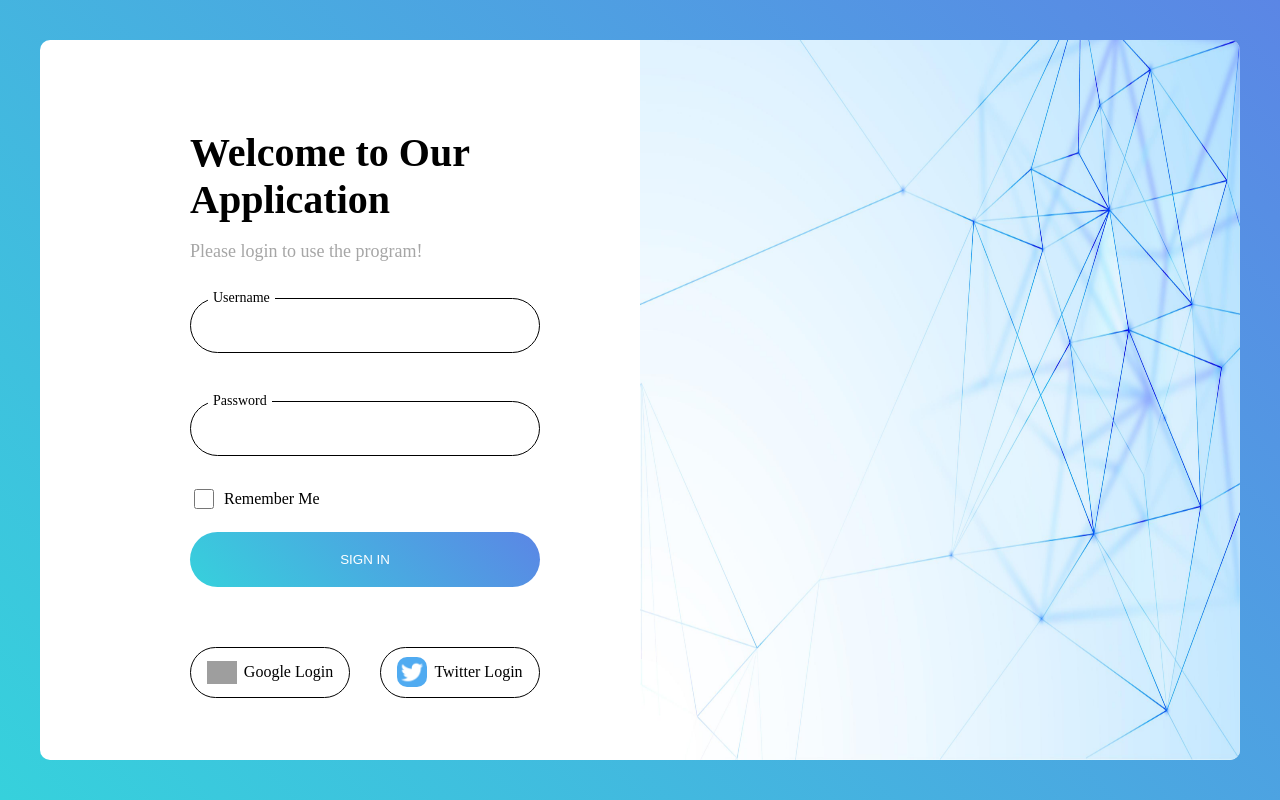
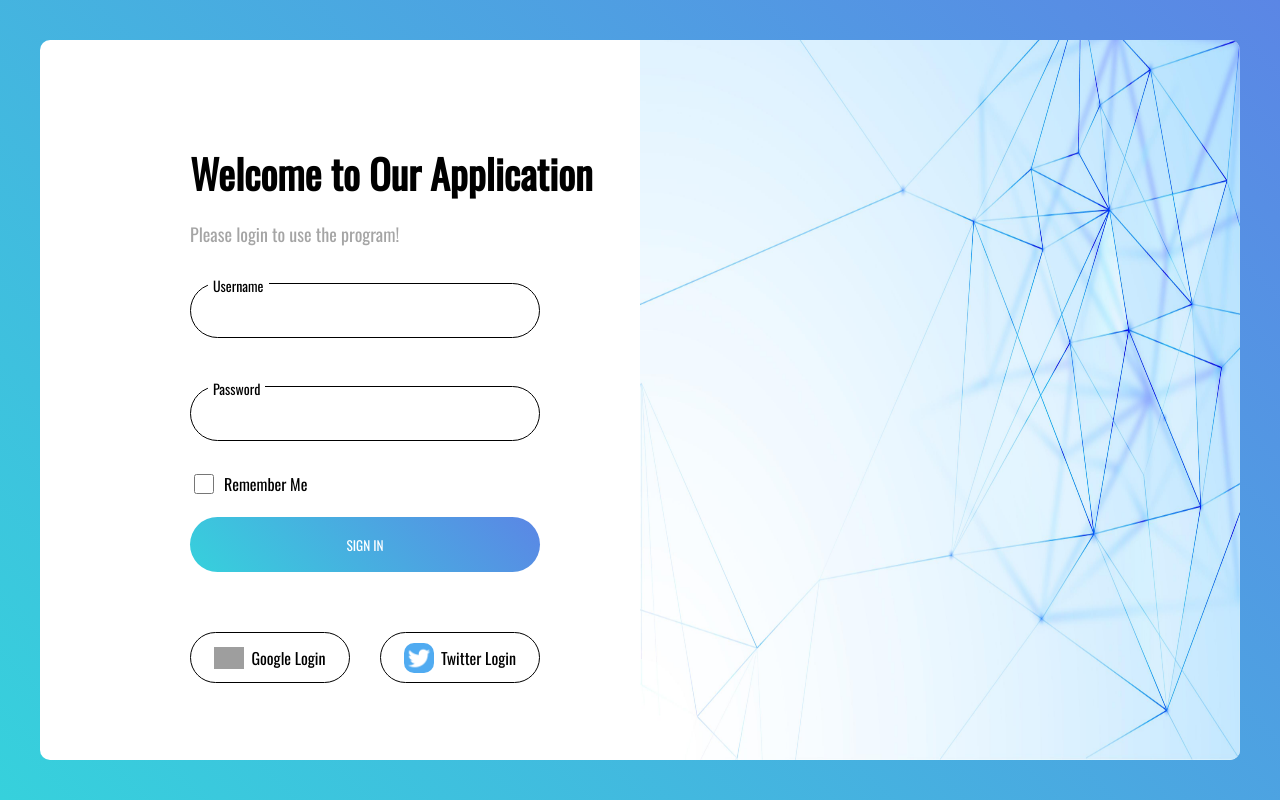
Before and after one commit to snoxrow/UserLoginPage, a plain HTML site: page index.html in a window 1280 px wide. Drawn offline with nearby package versions, Linux system fonts and the light colour scheme; grey boxes are pictures that could not be loaded.

Commit message:
Update style.css
Updated fonts

```diff
--- a/style.css
+++ b/style.css
@@ -1,3 +1,5 @@
+@import url("https://fonts.googleapis.com/css2?family=Oswald&family=Roboto:wght@300;400;700&display=swap");
+
 body {
   margin: 0;
   padding: 0;
@@ -33,11 +35,13 @@ body {
 .header h1 {
   font-size: 40px;
   margin-bottom: 10px;
+  font-family: "Oswald", sans-serif;
 }
 .header p {
   color: grey;
   font-size: 18px;
   opacity: 0.7;
+  font-family: "Oswald", sans-serif;
 }
 .left-side {
   display: flex;
@@ -77,6 +81,7 @@ input[type="password"] {
   height: 55px;
   transition: background 0.5s;
   font-size: 18px;
+  font-family: "Oswald", sans-serif;
 }
 
 input[type="checkbox"] {
@@ -98,12 +103,16 @@ input[type="checkbox"] {
   padding: 0 5px;
   transform: translate(18px, 10px);
   font-size: 14px;
+  font-family: "Oswald", sans-serif;
 }
 
 .checkbox {
   display: flex;
   align-items: center;
   gap: 7px;
+}
+.checkbox label {
+  font-family: "Oswald", sans-serif;
 }
 .footer {
   display: flex;
@@ -122,6 +131,7 @@ a {
   align-items: center;
   text-decoration: none;
   gap: 7px;
+  font-family: "Oswald", sans-serif;
 }
 
 a:hover {
@@ -142,6 +152,7 @@ button {
   text-transform: uppercase;
   height: 55px;
   cursor: pointer;
+  font-family: "Oswald", sans-serif;
 }
 @media (max-width: 1050px) {
   .login-content {
```
